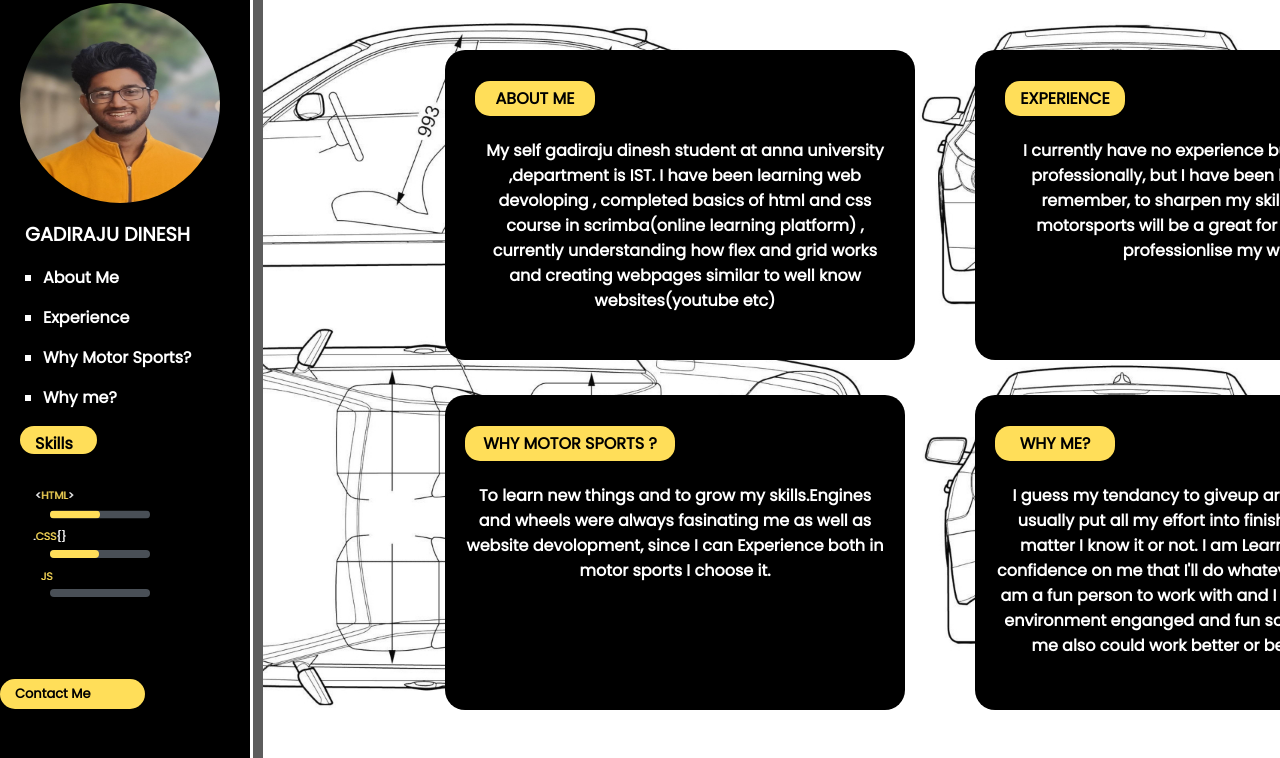
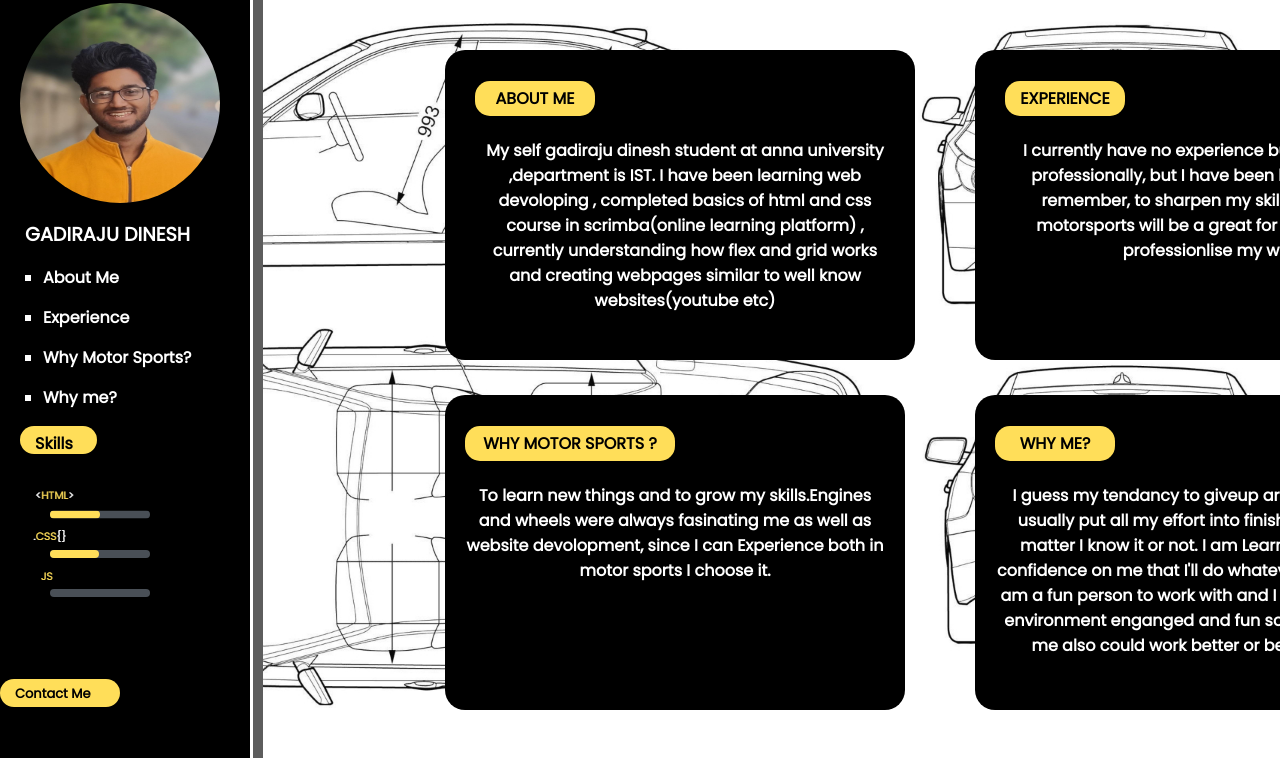
Before and after one commit to Dineshraju3435/resume, a plain HTML site: page index.html in a window 1280 px wide. Shown: the top 758 px of the page. Drawn offline with nearby package versions, Linux system fonts and the light colour scheme.

Commit message:
Update styles.css

```diff
--- a/styles.css
+++ b/styles.css
@@ -144,13 +144,14 @@ h4{
 
 }
 #contact{
-    width:125px;
-    height:20px;
+    width:100px;
+    height:18px;
     background:#ffde59 ;
     border-radius: 15px;
     color:black;
     padding:5px;
     font-size:small;
+    font-weight:bold;
     padding-left: 15px;
 
 }
```
